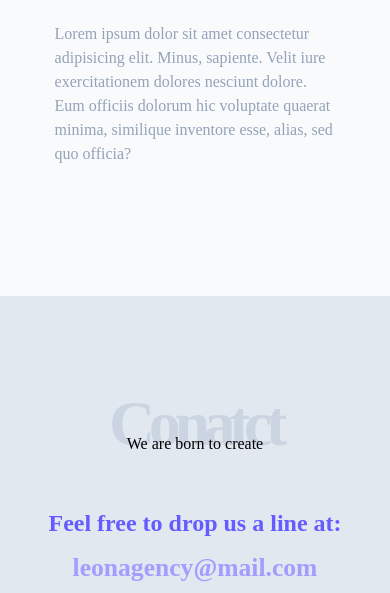
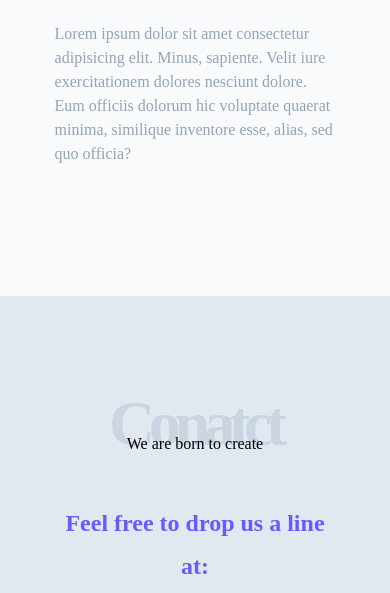
Before and after one commit to ahmedRadwan10/template-leon, a plain HTML site: page index.html in a window 390 px wide. Shown: the part 5398-5991 px from the top of the page. Drawn offline with Linux system fonts and the light colour scheme.

Commit message:
Add files via upload

```diff
--- a/CSS/main.css
+++ b/CSS/main.css
@@ -587,6 +587,8 @@ text-align: center;
 
   .contact .text p:first-of-type {
     font-size: 1.5rem;
+    width: 70%;
+    margin: 0px auto;
   }
 }
 /* end contact */
```
